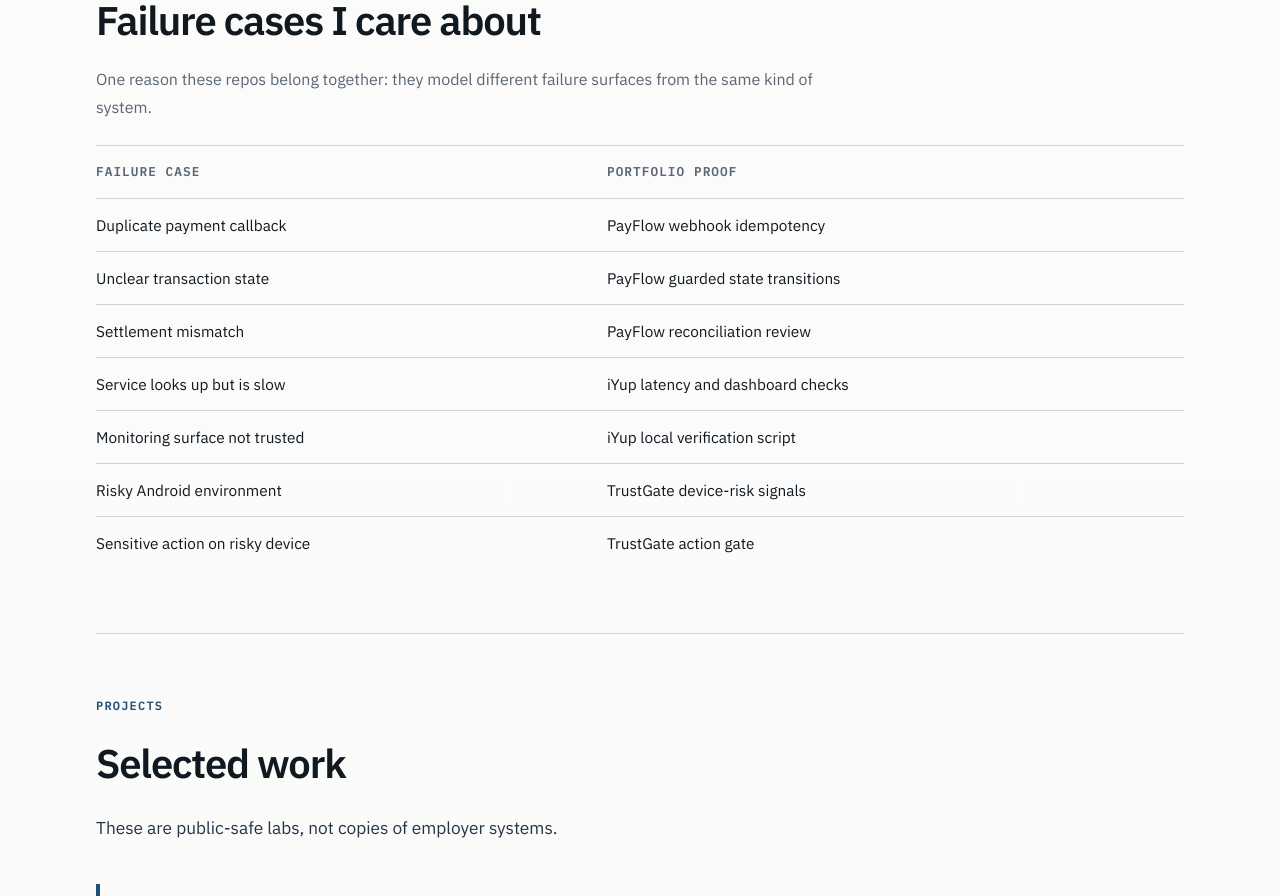
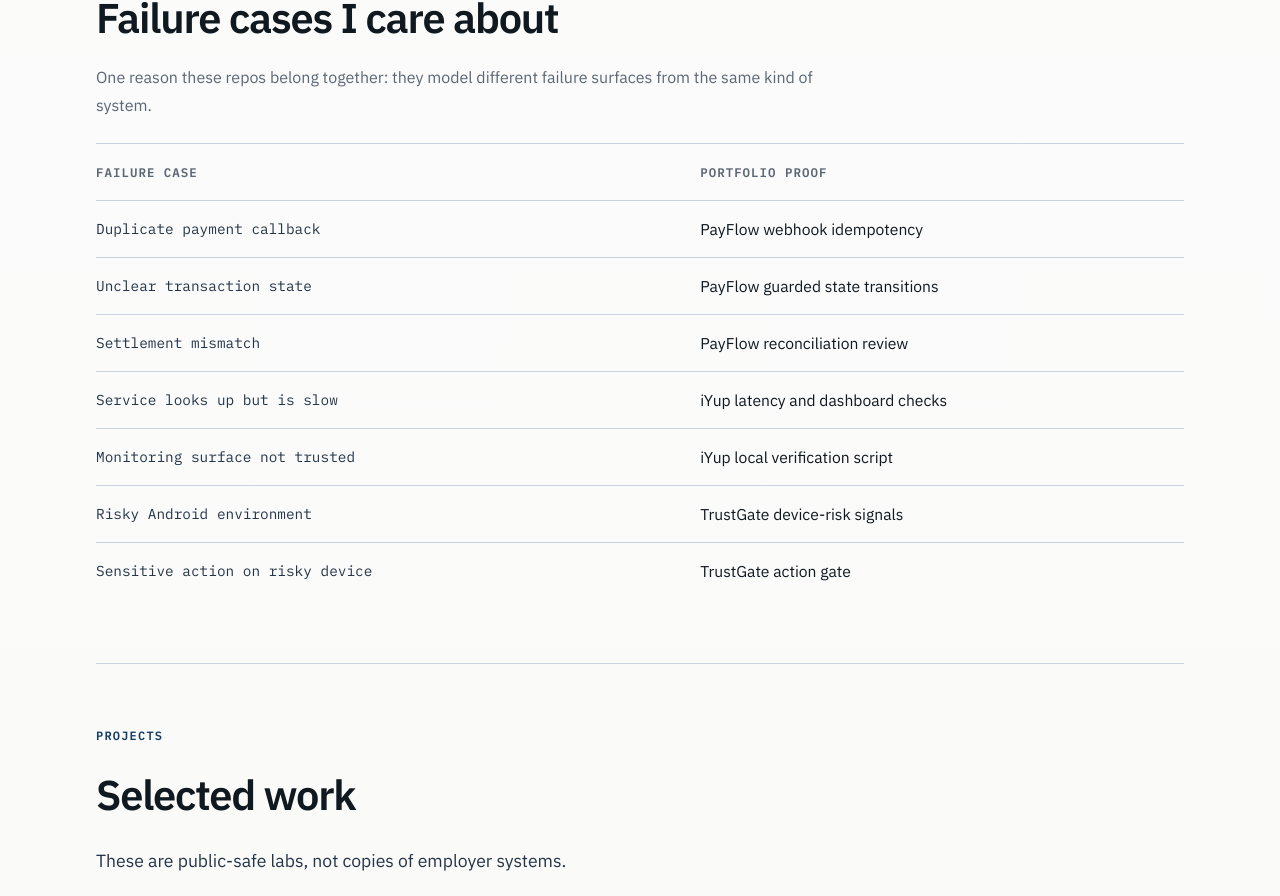
Before and after one commit to fattah247/fattah-portfolio, a Next.js app: page / in a window 1280 px wide. Shown: the part 1884-2780 px from the top of the page. Built offline with nearby package versions, Linux system fonts and the light colour scheme.

Commit message:
improvement: update color system and visual hierarchy

```diff
--- a/app/globals.css
+++ b/app/globals.css
@@ -8,10 +8,10 @@
   --body: #243447;
   --muted: #5b6675;
   --line: #cad2dc;
-  --accent: #1f4e79;
+  --accent: #123b63;
   --accent-strong: #0b2742;
   --accent-soft: #dce8f3;
-  --accent-secondary: #8a5a12;
+  --warning: #8a5a12;
   --success: #2f6f5e;
   --code-bg: #0e1621;
   --code-text: #eaf1f7;
@@ -30,8 +30,8 @@ body {
   margin: 0;
   min-height: 100vh;
   background:
-    radial-gradient(circle at top right, rgba(18, 59, 99, 0.06), transparent 22rem),
-    linear-gradient(180deg, rgba(255, 255, 255, 0.58), rgba(255, 255, 255, 0)),
+    radial-gradient(circle at top right, rgba(18, 59, 99, 0.05), transparent 22rem),
+    linear-gradient(180deg, rgba(255, 255, 255, 0.5), rgba(255, 255, 255, 0)),
     var(--background);
   color: var(--text);
   font-family: var(--font-body), sans-serif;
@@ -49,6 +49,7 @@ button:focus-visible,
 summary:focus-visible {
   outline: 2px solid var(--accent);
   outline-offset: 3px;
+  border-radius: 3px;
 }
 
 button {
@@ -56,25 +57,147 @@ button {
 }
 
 ::selection {
-  background: rgba(31, 78, 121, 0.18);
+  background: rgba(18, 59, 99, 0.15);
+}
+
+/* ─── Scroll progress bar ─────────────────────────────────── */
+#scroll-progress {
+  position: fixed;
+  top: 0;
+  left: 0;
+  height: 2px;
+  width: 0%;
+  background: var(--accent);
+  z-index: 100;
+  transition: width 80ms linear;
+  pointer-events: none;
+}
+
+/* ─── Section reveal (scroll-driven, not load-driven) ────── */
+.reveal {
+  opacity: 0;
+  transform: translateY(16px);
+  transition:
+    opacity 320ms ease-out,
+    transform 320ms ease-out;
+}
+
+.reveal.is-visible {
+  opacity: 1;
+  transform: translateY(0);
+}
+
+.reveal-child {
+  opacity: 0;
+  transform: translateY(12px);
+  transition:
+    opacity 280ms ease-out,
+    transform 280ms ease-out;
+}
+
+.reveal-child.is-visible {
+  opacity: 1;
+  transform: translateY(0);
+}
+
+/* ─── Ambient floating marks ──────────────────────────────── */
+@keyframes drift-a {
+  0%,
+  100% {
+    transform: translateY(0px);
+  }
+  50% {
+    transform: translateY(-9px);
+  }
+}
+
+@keyframes drift-b {
+  0%,
+  100% {
+    transform: translateY(0px);
+  }
+  50% {
+    transform: translateY(7px);
+  }
+}
+
+@keyframes drift-c {
+  0%,
+  100% {
+    transform: translateY(0px);
+  }
+  50% {
+    transform: translateY(-11px);
+  }
+}
+
+.ambient-mark {
+  position: absolute;
+  pointer-events: none;
+  user-select: none;
+  font-family: var(--font-mono), monospace;
+  font-size: 0.72rem;
+  letter-spacing: 0.04em;
+  color: var(--accent);
+  opacity: 0.18;
+}
+
+.ambient-mark[data-drift="a"] {
+  animation: drift-a 8s ease-in-out infinite;
+}
+
+.ambient-mark[data-drift="b"] {
+  animation: drift-b 11s ease-in-out infinite;
+}
+
+.ambient-mark[data-drift="c"] {
+  animation: drift-c 14s ease-in-out infinite;
 }
 
 @layer components {
+  /* ─── Layout ──────────────────────────────────────────────── */
   .shell {
     @apply mx-auto w-full max-w-6xl px-5 sm:px-6 lg:px-8;
   }
 
+  /* ─── Navigation ──────────────────────────────────────────── */
+  .nav-link {
+    position: relative;
+    @apply transition-colors duration-150;
+  }
+
+  .nav-link::after {
+    content: "";
+    position: absolute;
+    bottom: -2px;
+    left: 0;
+    width: 0;
+    height: 1px;
+    background: var(--accent);
+    transition: width 180ms ease-out;
+  }
+
+  .nav-link:hover {
+    color: var(--accent);
+  }
+
+  .nav-link:hover::after {
+    width: 100%;
+  }
+
+  /* ─── Hero typography ─────────────────────────────────────── */
   .hero-name {
     letter-spacing: -0.04em;
-    line-height: 0.96;
-    @apply text-5xl font-semibold sm:text-6xl lg:text-[4.5rem];
+    line-height: 0.95;
+    @apply text-5xl font-semibold sm:text-6xl lg:text-[4.75rem];
   }
 
   .hero-line {
-    color: var(--text);
-    @apply text-2xl font-semibold tracking-[-0.02em] sm:text-[1.9rem];
+    color: var(--body);
+    @apply text-2xl font-semibold tracking-[-0.02em] sm:text-[1.95rem];
   }
 
+  /* ─── Section typography ──────────────────────────────────── */
   .section-tag {
     color: var(--accent);
     font-family: var(--font-mono), monospace;
@@ -84,26 +207,20 @@ button {
 
   .section-heading {
     letter-spacing: -0.03em;
-    @apply text-[2rem] font-semibold sm:text-[2.5rem];
+    @apply text-[2.1rem] font-semibold sm:text-[2.6rem];
   }
 
   .lede {
     color: var(--body);
-    @apply text-[1.04rem] leading-8 sm:text-[1.08rem];
+    @apply text-[1.05rem] leading-8 sm:text-[1.1rem];
   }
 
+  /* ─── Dividers ────────────────────────────────────────────── */
   .major-rule {
     border-top: 1px solid var(--line);
   }
 
-  .nav-link {
-    @apply transition duration-150;
-  }
-
-  .nav-link:hover {
-    color: var(--accent);
-  }
-
+  /* ─── Action buttons ──────────────────────────────────────── */
   .action-link {
     border: 1px solid var(--line);
     background: rgba(255, 255, 255, 0.75);
@@ -113,7 +230,11 @@ button {
   .action-link:hover {
     border-color: var(--accent);
     color: var(--accent);
-    transform: translateY(-1px);
+    transform: translateY(-1px) scale(1.02);
+  }
+
+  .action-link:active {
+    transform: scale(0.98);
   }
 
   .action-link-primary {
@@ -123,8 +244,9 @@ button {
   }
 
   .action-link-primary:hover {
+    background: var(--accent-strong);
+    border-color: var(--accent-strong);
     color: #fff;
-    filter: brightness(0.95);
   }
 
   .ghost-link {
@@ -139,11 +261,17 @@ button {
     color: var(--accent);
   }
 
+  .ghost-link:active {
+    transform: scale(0.98);
+  }
+
+  /* ─── Text links ──────────────────────────────────────────── */
   .underline-link {
     color: var(--accent);
+    position: relative;
     text-decoration: underline;
-    text-decoration-color: rgba(31, 78, 121, 0.35);
-    text-underline-offset: 0.25rem;
+    text-decoration-color: rgba(18, 59, 99, 0.3);
+    text-underline-offset: 0.28rem;
     @apply transition duration-150;
   }
 
@@ -151,27 +279,49 @@ button {
     text-decoration-color: var(--accent);
   }
 
-  .mono-pill {
-    border: 1px solid rgba(138, 90, 18, 0.22);
-    color: var(--accent-secondary);
-    font-family: var(--font-mono), monospace;
-    @apply inline-flex items-center rounded-[9px] px-3 py-1 text-[0.82rem] font-medium;
+  /* ─── Thesis / anchor section ─────────────────────────────── */
+  .thesis-heading {
+    color: var(--accent-strong);
+    letter-spacing: -0.03em;
+    @apply max-w-3xl text-[2rem] font-semibold leading-tight sm:text-[2.6rem];
   }
 
-  .mono-pill-blue {
-    border-color: rgba(31, 78, 121, 0.2);
-    color: var(--accent);
+  .thesis-list {
+    border-left: 3px solid var(--accent);
+    @apply mt-8 space-y-6 pl-6;
   }
 
-  .numbered-note {
-    @apply max-w-2xl;
+  .thesis-item {
+    color: var(--text);
+    @apply text-[1.15rem] font-semibold leading-8 sm:text-[1.25rem];
   }
 
-  .field-note-quote {
-    color: var(--text);
-    @apply font-semibold;
+  .thesis-item-num {
+    color: var(--accent);
+    font-family: var(--font-mono), monospace;
+    @apply mr-3 text-[0.85rem] font-semibold;
   }
 
+  /* ─── Work focus numbered notes ───────────────────────────── */
+  .note-number {
+    color: var(--accent);
+    font-family: var(--font-mono), monospace;
+    @apply block text-[0.8rem] font-semibold uppercase tracking-[0.1em];
+  }
+
+  .note-title {
+    letter-spacing: -0.02em;
+    @apply mt-1 text-xl font-semibold;
+  }
+
+  /* ─── Field note quote ────────────────────────────────────── */
+  .field-note-quote {
+    border-left: 3px solid var(--accent);
+    color: var(--text);
+    @apply mt-6 pl-5 text-xl font-semibold leading-9 tracking-[-0.02em] sm:text-2xl;
+  }
+
+  /* ─── Tables ──────────────────────────────────────────────── */
   .ledger-table,
   .signal-table {
     width: 100%;
@@ -185,31 +335,39 @@ button {
     border-top: 1px solid var(--line);
     text-align: left;
     vertical-align: top;
-    @apply px-0 py-3 text-[0.96rem] leading-7;
+    @apply px-0 py-3.5 text-[0.98rem] leading-7;
+  }
+
+  .ledger-table td:first-child {
+    font-family: var(--font-mono), monospace;
+    font-size: 0.9rem;
+    color: var(--body);
+    padding-right: 2rem;
   }
 
   .ledger-table th,
   .signal-table th {
     color: var(--muted);
     font-family: var(--font-mono), monospace;
-    font-size: 0.8rem;
+    font-size: 0.78rem;
     letter-spacing: 0.08em;
     text-transform: uppercase;
   }
 
   .ledger-table tbody tr,
   .signal-table tbody tr {
-    transition: background-color 150ms ease;
+    transition: background-color 120ms ease;
   }
 
   .ledger-table tbody tr:hover,
   .signal-table tbody tr:hover {
-    background: rgba(31, 78, 121, 0.05);
+    background: rgba(18, 59, 99, 0.06);
   }
 
+  /* ─── Projects ────────────────────────────────────────────── */
   .project-block {
     border-top: 1px solid var(--line);
-    @apply mt-16 grid gap-10 pt-12 lg:grid-cols-[minmax(0,0.88fr)_minmax(0,1.12fr)];
+    @apply mt-14 grid gap-10 pt-10 lg:grid-cols-[minmax(0,0.88fr)_minmax(0,1.12fr)];
   }
 
   .project-marker {
@@ -227,53 +385,64 @@ button {
   }
 
   .project-marker-amber {
-    border-left: 4px solid var(--accent-secondary);
+    border-left: 4px solid var(--warning);
     @apply pl-4;
   }
 
   .project-title {
     letter-spacing: -0.03em;
-    @apply text-[2rem] font-semibold;
+    @apply text-[1.9rem] font-semibold sm:text-[2.1rem];
   }
 
   .proof-list {
-    @apply grid gap-3 text-[1rem] leading-7 text-[color:var(--body)] sm:grid-cols-2;
+    @apply grid gap-2.5 text-[1rem] leading-7 text-[color:var(--body)] sm:grid-cols-2;
+  }
+
+  .proof-list li {
+    display: flex;
+    align-items: baseline;
+    gap: 0.5rem;
   }
 
   .proof-list li::before {
-    color: var(--accent-secondary);
-    content: "•";
-    @apply mr-2;
+    content: "→";
+    color: var(--accent);
+    font-family: var(--font-mono), monospace;
+    font-size: 0.8rem;
+    flex-shrink: 0;
   }
 
   .project-tech {
-    color: var(--body);
+    color: var(--muted);
     font-family: var(--font-mono), monospace;
-    @apply text-[0.84rem] leading-6;
+    @apply text-[0.83rem] leading-6;
   }
 
+  /* ─── Flow strip (PayFlow state machine) ──────────────────── */
   .flow-strip {
-    border: 1px solid var(--line);
-    background: var(--surface-muted);
-    @apply flex flex-wrap items-center gap-2 rounded-[12px] p-3;
-  }
-
-  .flow-strip-blue {
-    border-color: rgba(31, 78, 121, 0.26);
+    background: var(--code-bg);
+    border: 1px solid rgba(18, 59, 99, 0.3);
+    @apply flex flex-wrap items-center gap-2 rounded-[10px] p-3.5;
   }
 
   .flow-step {
     font-family: var(--font-mono), monospace;
-    color: var(--muted);
-    @apply inline-flex items-center rounded-[8px] px-2.5 py-1 text-xs;
+    color: var(--code-text);
+    @apply inline-flex items-center rounded-[6px] bg-white/5 px-2.5 py-1 text-xs;
+  }
+
+  .flow-step-warn {
+    color: #f5c55a;
+    background: rgba(245, 197, 90, 0.1);
   }
 
   .flow-step:not(:last-child)::after {
-    content: "->";
-    color: var(--accent);
-    @apply ml-3;
+    content: "→";
+    color: rgba(18, 59, 99, 0.6);
+    @apply ml-2.5 text-[0.75rem];
   }
 
+  /* ─── Toggle panels (proof details) ──────────────────────── */
   .toggle-panel {
     @apply pt-2;
   }
@@ -295,7 +464,7 @@ button {
   }
 
   .toggle-panel[open] summary::before {
-    content: "-";
+    content: "−";
   }
 
   .detail-heading {
@@ -309,23 +478,25 @@ button {
   }
 
   .detail-list li::before {
-    content: "-";
+    content: "—";
     @apply mr-2;
   }
 
   .detail-copy {
-    color: var(--body);
-    @apply mt-3 text-[0.98rem] leading-7;
+    color: var(--muted);
+    font-family: var(--font-mono), monospace;
+    @apply mt-3 text-[0.85rem] leading-6;
   }
 
+  /* ─── Screenshot artifact ─────────────────────────────────── */
   .artifact {
     display: block;
-    transition: transform 150ms ease, border-color 150ms ease;
+    transition: transform 160ms ease;
   }
 
   .artifact:hover,
   .artifact:focus-visible {
-    transform: translateY(-2px);
+    transform: translateY(-3px);
   }
 
   .artifact-frame {
@@ -334,83 +505,84 @@ button {
     border: 1px solid var(--line);
     box-shadow: var(--shadow);
     background: var(--surface);
-    @apply aspect-[4/3] rounded-[14px];
+    @apply aspect-[4/3] rounded-[12px];
   }
 
   .artifact-frame-wide {
     @apply aspect-[16/9];
   }
 
+  .artifact-frame-tall {
+    @apply aspect-[9/16];
+  }
+
+  .artifact-overlay {
+    position: absolute;
+    inset: 0;
+    background: rgba(18, 59, 99, 0.72);
+    display: flex;
+    align-items: center;
+    justify-content: center;
+    opacity: 0;
+    transition: opacity 160ms ease;
+    border-radius: inherit;
+    font-family: var(--font-mono), monospace;
+    font-size: 0.8rem;
+    font-weight: 600;
+    letter-spacing: 0.06em;
+    color: #fff;
+  }
+
+  .artifact:hover .artifact-overlay,
+  .artifact:focus-visible .artifact-overlay {
+    opacity: 1;
+  }
+
   .open-link {
     color: var(--accent);
     font-family: var(--font-mono), monospace;
-    @apply text-[0.76rem] font-semibold uppercase tracking-[0.08em];
+    @apply text-[0.75rem] font-semibold uppercase tracking-[0.08em];
   }
 
+  /* ─── Signal table wrapper ────────────────────────────────── */
   .signal-table-wrap {
-    background: var(--surface);
-    @apply p-0;
+    @apply mt-1;
   }
 
+  /* ─── Stack rows ──────────────────────────────────────────── */
   .stack-row {
     border-top: 1px solid var(--line);
-    @apply grid gap-3 py-5 md:grid-cols-[14rem_minmax(0,1fr)];
+    @apply grid gap-3 py-5 md:grid-cols-[13rem_minmax(0,1fr)];
   }
 
   .stack-label {
     color: var(--text);
     font-family: var(--font-mono), monospace;
-    @apply text-[0.8rem] font-semibold uppercase tracking-[0.08em];
+    @apply text-[0.78rem] font-semibold uppercase tracking-[0.08em];
   }
 
+  /* ─── Contact project links ───────────────────────────────── */
   .project-links-grid {
     border-top: 1px solid var(--line);
-    @apply grid gap-3 pt-5;
+    @apply grid gap-0 pt-4;
   }
 
   .project-link-row {
-    box-shadow: inset 0 -1px 0 rgba(184, 177, 164, 0.45);
-    @apply flex items-center justify-between gap-4 pb-3 text-sm font-semibold transition duration-150;
+    border-bottom: 1px solid rgba(202, 210, 220, 0.5);
+    @apply flex items-center justify-between gap-4 py-3 text-sm font-semibold transition-colors duration-150;
   }
 
   .project-link-row:hover {
     color: var(--accent);
   }
-
-  .thesis-heading {
-    color: var(--accent-strong);
-    letter-spacing: -0.03em;
-    @apply max-w-4xl text-[2rem] font-semibold leading-tight sm:text-[2.75rem];
-  }
-
-  .thesis-item {
-    border-left: 4px solid var(--accent);
-    color: var(--text);
-    @apply pl-4 text-lg font-semibold leading-8;
-  }
 }
 
-@keyframes rise {
-  from {
-    opacity: 0;
-    transform: translateY(18px);
-  }
-
-  to {
-    opacity: 1;
-    transform: translateY(0);
-  }
+/* ─── Parallax (no CSS transition — rAF loop is smooth) ───── */
+[data-parallax] {
+  will-change: transform;
 }
 
-.rise {
-  animation: rise 560ms ease-out forwards;
-}
-
-[data-parallax] {
-  will-change: transform;
-  transition: transform 140ms linear;
-}
-
+/* ─── Reduced motion ──────────────────────────────────────── */
 @media (prefers-reduced-motion: reduce) {
   html {
     scroll-behavior: auto;
@@ -423,4 +595,14 @@ button {
     transition-duration: 0.01ms !important;
     transition-delay: 0ms !important;
   }
+
+  [data-parallax] {
+    transform: none !important;
+  }
+
+  .reveal,
+  .reveal-child {
+    opacity: 1 !important;
+    transform: none !important;
+  }
 }
```
